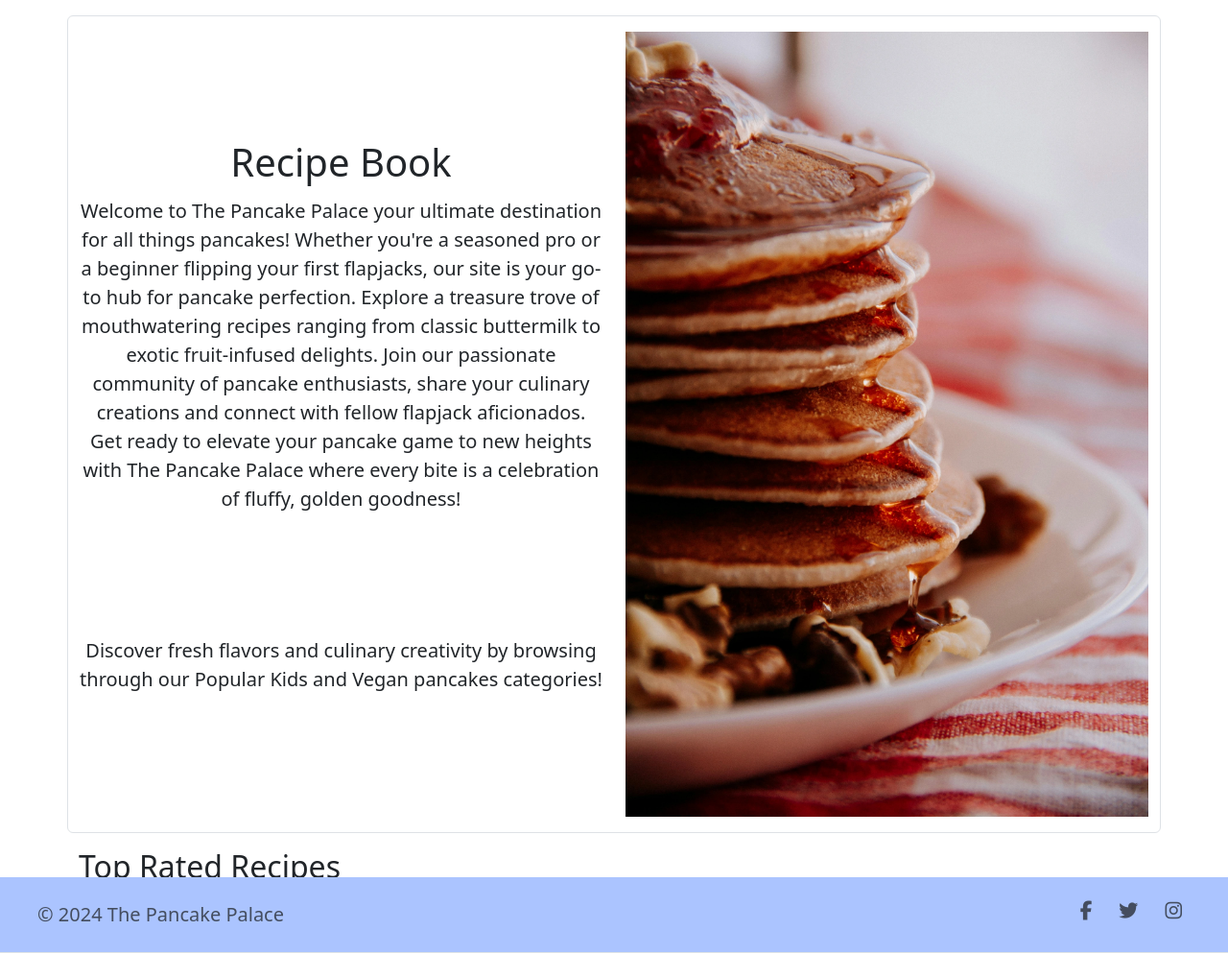
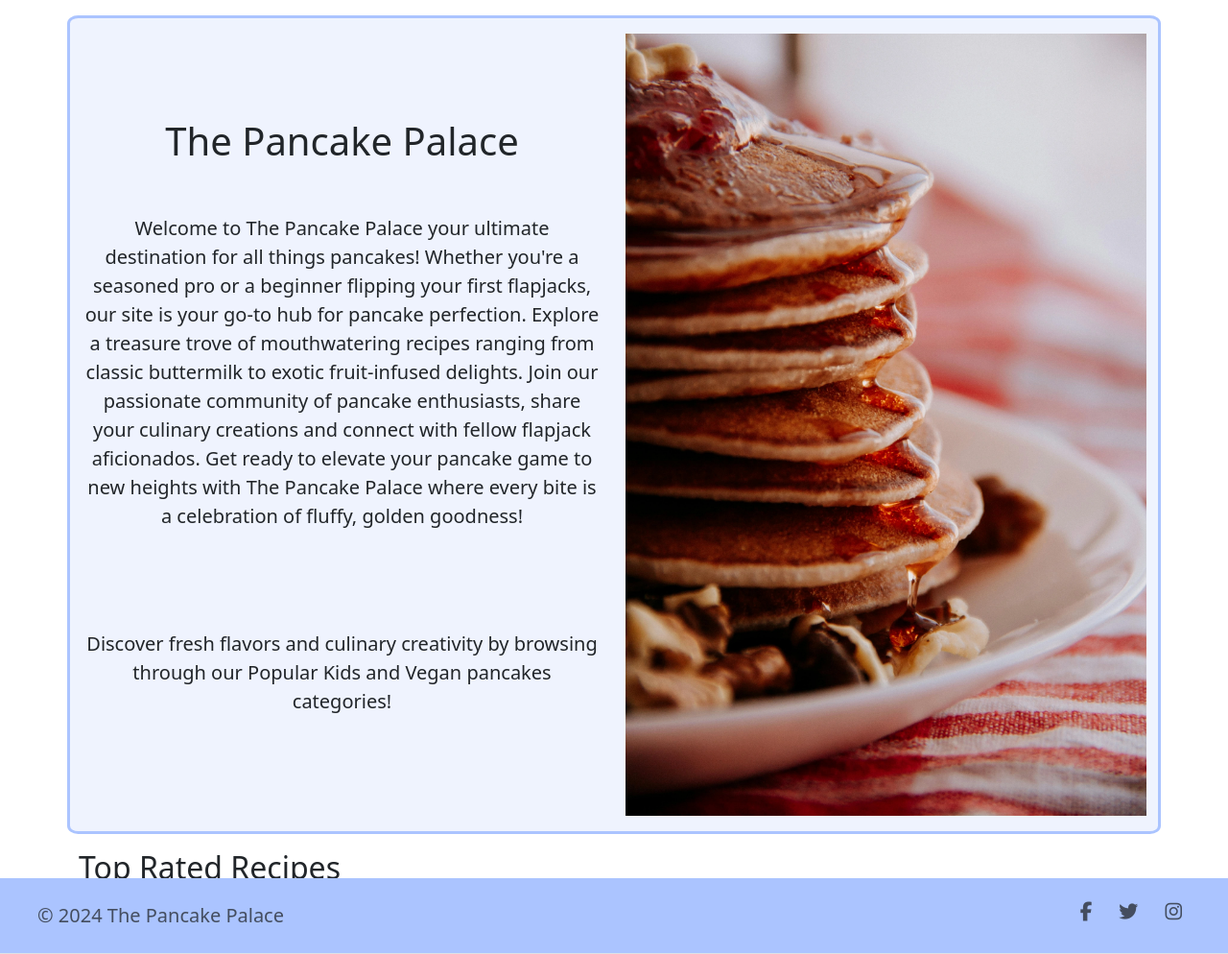
Before and after one commit to vega-2135/the_pancake_palace, a Django app: page / in a window 1280 px wide. Shown: the part 183-1177 px from the top of the page at 96% size. Run offline with Django 4.2, Linux system fonts and the light colour scheme; data that the repository does not hold is empty; parts of the project's set-up code (start-up, migrations or seed data) failed here and were passed over; some libraries are stand-ins or nearby versions.

Commit message:
Further style of description section in home page
Sign-off-by: Carolina Romero Carrasco <mcarolinarc28@gmail.com>

```diff
--- a/static/css/style.css
+++ b/static/css/style.css
@@ -45,6 +45,16 @@ nav {
 
 .subtitle {
     width: 1000px;
+}
+
+#description {
+    border: solid rgb(171, 196, 255);
+    border-radius: 1%;
+    background-color: rgb(239, 243, 254);
+}
+
+.lead {
+    font-weight: 500;
 }
 
 .rtn {
--- a/templates/index.html
+++ b/templates/index.html
@@ -3,11 +3,11 @@
 {% block content %}
 
 <!-- Hero image and text -->
-<section id="hero" class="row mb-3 py-3 border rounded">
+<section id="description" class="row mb-3 py-3">
     <div class="col-md-6 d-flex flex-column justify-content-evenly order-1 order-md-0">
         <div class="py-4 py-md-0 w-100">
-            <h1 class="pb-0 pb-lg-1 text-center">Recipe Book</h1>
-            <p class="lead text-center">Welcome to The Pancake Palace your ultimate destination for all things pancakes!
+            <h1 class="pb-0 pb-lg-1 text-center mb-5">The Pancake Palace</h1>
+            <p class="lead text-center description-text">Welcome to The Pancake Palace your ultimate destination for all things pancakes!
                 Whether you're a seasoned pro or a beginner flipping your first flapjacks, our site is your go-to hub
                 for pancake perfection. Explore a treasure trove of mouthwatering recipes ranging from classic buttermilk
                 to exotic fruit-infused delights. Join our passionate community of pancake enthusiasts, share your culinary
```
Also changed, not shown: docs_readme/db_design/Blank diagram.png (added).
